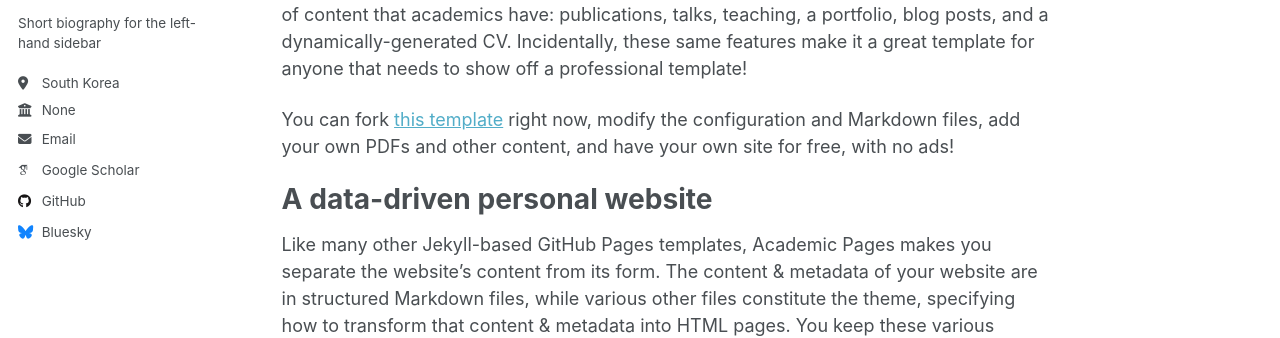
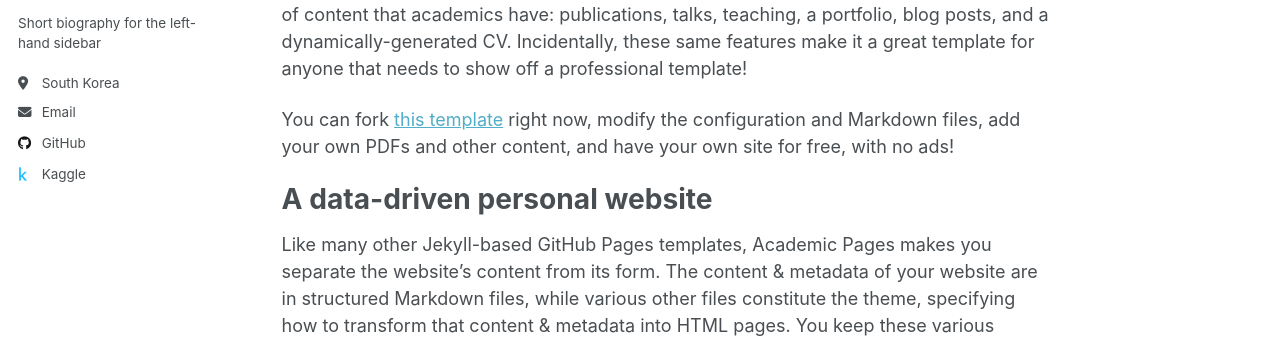
Before and after one commit to ahyunsoo3/ahyunsoo3.github.io, a Jekyll site: the page built from _pages/about.md, in a window 1280 px wide. Shown: the part 303-641 px from the top of the page. Built offline with Jekyll 4.4.1, drawn with Linux system fonts in a browser that asks for light colours; some web fonts are replaced; a script that is not in the unit is left out.

Commit message:
Update _config.yml

```diff
--- a/_config.yml
+++ b/_config.yml
@@ -28,14 +28,14 @@ author:
   pronouns         : # example: "she/her"
   bio              : "Short biography for the left-hand sidebar"
   location         : "South Korea"
-  employer         : "None"
+  # employer         : "None"
   uri              : # URL
   email            : "ahyunsoo3@gmail.com"
 
   # Academic websites
   academia         : # URL
   arxiv            : # URL - Update with the correct link to your profile
-  googlescholar    : "https://scholar.google.com/citations?user=PS_CX0AAAAAJ"
+  # googlescholar    : "https://scholar.google.com/citations?user=PS_CX0AAAAAJ"
   inspire-hep      : # URL
   impactstory      : # URL
   # orcid            : "https://orcid.org/yourorcidurl"
@@ -49,12 +49,12 @@ author:
   codepen          : # Username
   dribbble         : # Username
   github           : "academicpages"
-  kaggle           : # Username
+  kaggle           : "Hyunsoo Lee 1010"
   stackoverflow    : # User number or user number and name (i.e., use "1" or "1/jeff-atwood")
 
   # Social media
   artstation       : # Username
-  bluesky          : "bsky.app" # Replace this with you Bluesky username
+  # bluesky          : "bsky.app" # Replace this with you Bluesky username
   facebook         : # Username
   flickr           : # Username
   foursquare       : # Username
```
